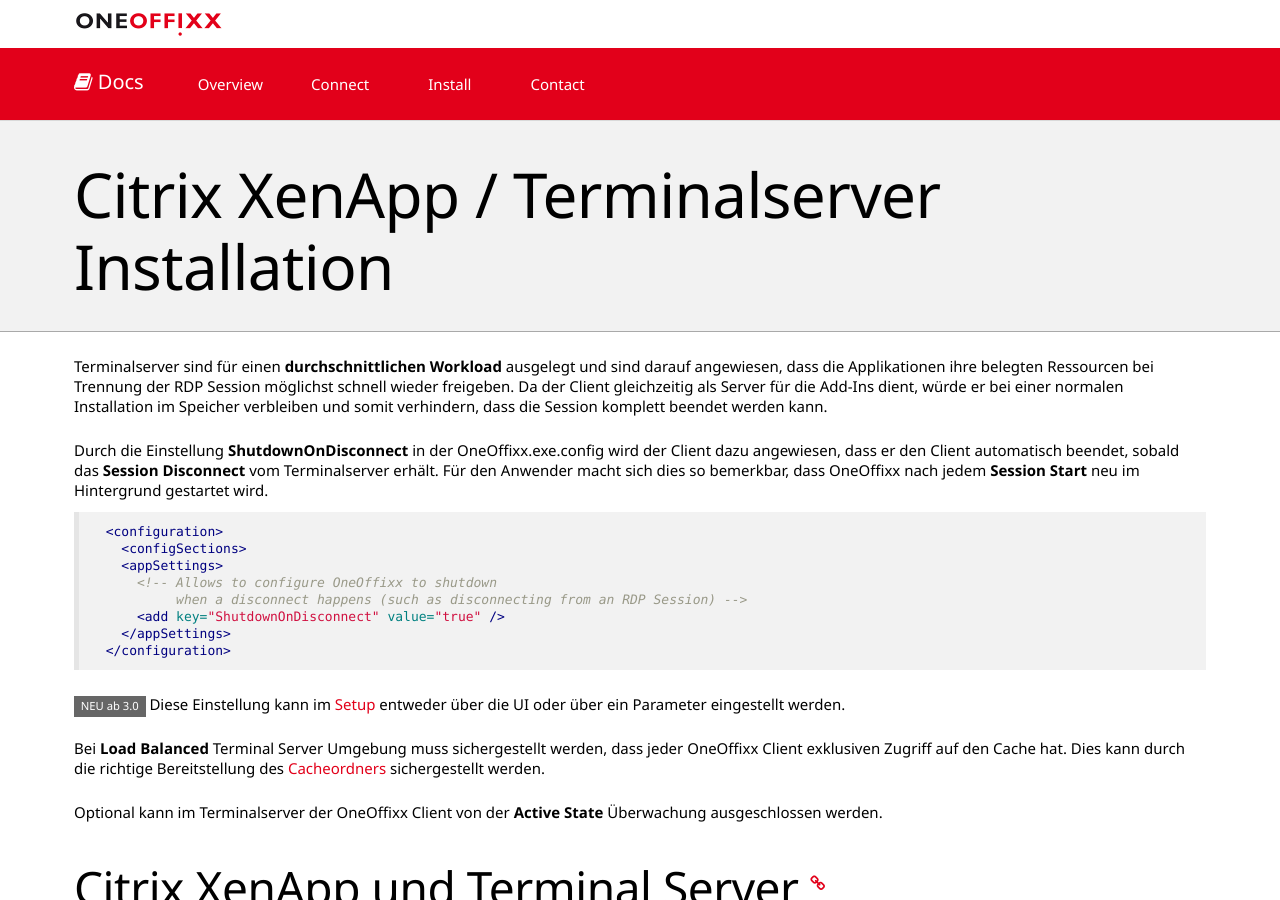
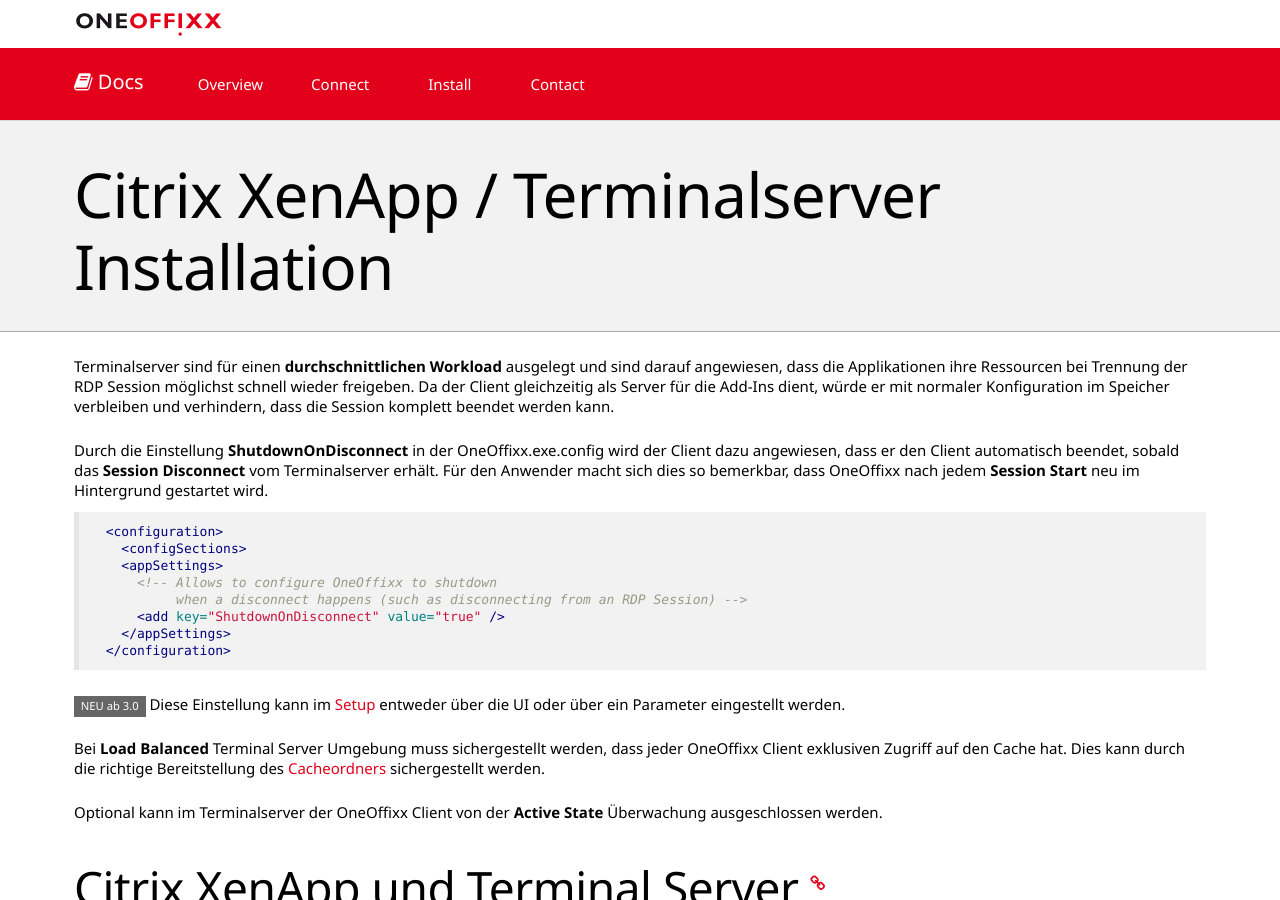
Before and after one commit to primesoft-group/oneoffixx-docs, a Jekyll site: the page built from _pages/install/de/client-citrix.md, in a window 1280 px wide and 900 px high. Built offline with Jekyll 4.4.1, drawn with Linux system fonts in a browser that asks for light colours; nearby versions of some CDN libraries; some web fonts are replaced.

Commit message:
Update client-citrix.md

```diff
--- a/_pages/install/de/client-citrix.md
+++ b/_pages/install/de/client-citrix.md
@@ -4,8 +4,7 @@
 permalink: "install/de/client-citrix-ts/"
 ---
 
-Terminalserver sind für einen __durchschnittlichen Workload__ ausgelegt und sind darauf angewiesen, dass die Applikationen ihre belegten Ressourcen bei Trennung der RDP Session möglichst schnell wieder freigeben. Da der Client gleichzeitig als Server für die Add-Ins dient, würde er bei einer normalen Installation im Speicher verbleiben und somit verhindern, dass die Session komplett beendet werden kann.
-
+Terminalserver sind für einen __durchschnittlichen Workload__ ausgelegt und sind darauf angewiesen, dass die Applikationen ihre Ressourcen bei Trennung der RDP Session möglichst schnell wieder freigeben. Da der Client gleichzeitig als Server für die Add-Ins dient, würde er mit normaler Konfiguration im Speicher verbleiben und verhindern, dass die Session komplett beendet werden kann.
 
 Durch die Einstellung __ShutdownOnDisconnect__ in der OneOffixx.exe.config wird der Client dazu angewiesen, dass er den Client automatisch beendet, sobald das __Session Disconnect__ vom Terminalserver erhält. Für den Anwender macht sich dies so bemerkbar, dass OneOffixx nach jedem __Session Start__ neu im Hintergrund gestartet wird.
 
```
